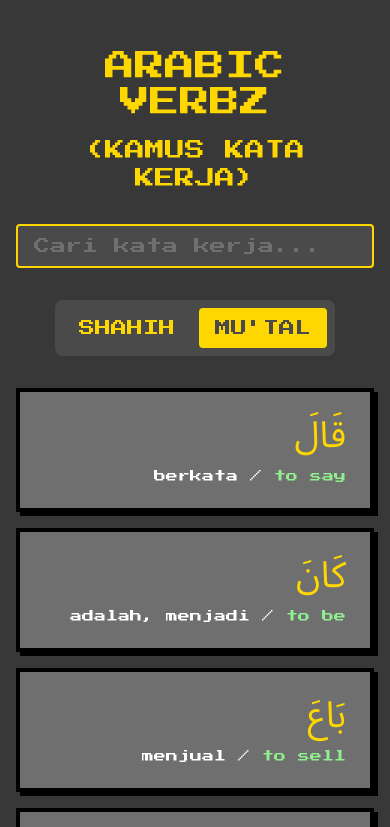
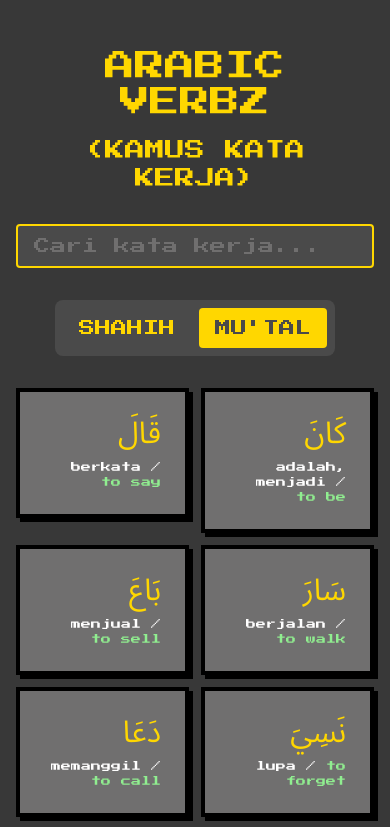
Before and after one commit to fauzanlbs/arabic-verbz, a Next.js app: page / in a window 390 px wide. Shown: the top 827 px of the page. Built offline with nearby package versions, Linux system fonts and the light colour scheme.

Commit message:
update mobile view

```diff
--- a/src/app/page.js
+++ b/src/app/page.js
@@ -67,17 +67,17 @@ export default function Home() {
         </div>
 
         {/* Verb Cards Grid */}
-        <div className="grid grid-cols-1 sm:grid-cols-2 md:grid-cols-3 lg:grid-cols-4 xl:grid-cols-6 gap-4">
+        <div className="grid grid-cols-2 md:grid-cols-3 lg:grid-cols-4 xl:grid-cols-6 gap-3">
           {filteredVerbs.map((verb) => (
             <Link key={verb.id} href={`/verbs/${verb.id}`}>
               <div className="bg-[#706F6F] border-4 border-[#000000] p-6
                             shadow-[4px_4px_0px_0px_rgba(0,0,0,1)]
                             hover:translate-y-1 hover:shadow-[2px_2px_0px_0px_rgba(0,0,0,1)]
                             transition-all cursor-pointer flex flex-col items-end">
-                <div className="text-4xl text-right mb-3 text-[#FFD700] font-arabic">
+                <div className="text-3xl sm:text-4xl text-right mb-2 sm:mb-3 text-[#FFD700] font-arabic">
                   {verb.word}
                 </div>
-                <div className={`${pressStart2P.className} text-xs text-right`}>
+                <div className={`${pressStart2P.className} text-[10px] sm:text-xs text-right`}>
                   <span className="text-[#FFFFFF]">{verb.meaning}</span>
                   <span className="text-[#FFFFFF]"> / </span>
                   <span className="text-[#90EE90]">{verb.meaning_en}</span>
--- a/src/data/verbs.js
+++ b/src/data/verbs.js
@@ -1618,5 +1618,250 @@ export const verbs = [
         }
       }
     }
+  },
+  {
+    id: 'dakhala',
+    word: 'دَخَلَ',
+    type: 'sahih',
+    subtype: 'salim',
+    meaning: 'masuk',
+    meaning_en: 'to enter',
+    frequency: 80,
+    examples: [
+      {
+        arabic: 'دَخَلَ الطَّالِبُ الفَصْلَ',
+        translation: 'Siswa masuk kelas'
+      },
+      {
+        arabic: 'دَخَلْتُ المَسْجِدَ',
+        translation: 'Saya masuk masjid'
+      }
+    ],
+    tasrif: {
+      madhi: {
+        ghoib: {
+          mudzakkar: ['دَخَلَ', 'دَخَلاَ', 'دَخَلُوْا'],
+          muannats: ['دَخَلَتْ', 'دَخَلَتَا', 'دَخَلْنَ']
+        },
+        khitob: {
+          mudzakkar: ['دَخَلْتَ', 'دَخَلْتُمَا', 'دَخَلْتُمْ'],
+          muannats: ['دَخَلْتِ', 'دَخَلْتُمَا', 'دَخَلْتُنَّ']
+        },
+        takallum: ['دَخَلْتُ', 'دَخَلْنَا']
+      },
+      mudhari: {
+        ghoib: {
+          mudzakkar: ['يَدْخُلُ', 'يَدْخُلاَنِ', 'يَدْخُلُوْنَ'],
+          muannats: ['تَدْخُلُ', 'تَدْخُلاَنِ', 'يَدْخُلْنَ']
+        },
+        khitob: {
+          mudzakkar: ['تَدْخُلُ', 'تَدْخُلاَنِ', 'تَدْخُلُوْنَ'],
+          muannats: ['تَدْخُلِيْنَ', 'تَدْخُلاَنِ', 'تَدْخُلْنَ']
+        },
+        takallum: ['أَدْخُلُ', 'نَدْخُلُ']
+      },
+      amr: {
+        khitob: {
+          mudzakkar: ['اُدْخُلْ', 'اُدْخُلاَ', 'اُدْخُلُوْا'],
+          muannats: ['اُدْخُلِي', 'اُدْخُلاَ', 'اُدْخُلْنَ']
+        }
+      }
+    }
+  },
+  {
+    id: 'dharaba',
+    word: 'ضَرَبَ',
+    type: 'sahih',
+    subtype: 'salim',
+    meaning: 'memukul',
+    meaning_en: 'to hit',
+    frequency: 75,
+    examples: [
+      {
+        arabic: 'ضَرَبَ اللهُ مَثَلاً',
+        translation: 'Allah membuat perumpamaan'
+      },
+      {
+        arabic: 'ضَرَبَ الوَلَدُ الكُرَةَ',
+        translation: 'Anak itu memukul bola'
+      }
+    ],
+    tasrif: {
+      madhi: {
+        ghoib: {
+          mudzakkar: ['ضَرَبَ', 'ضَرَبَا', 'ضَرَبُوْا'],
+          muannats: ['ضَرَبَتْ', 'ضَرَبَتَا', 'ضَرَبْنَ']
+        },
+        khitob: {
+          mudzakkar: ['ضَرَبْتَ', 'ضَرَبْتُمَا', 'ضَرَبْتُمْ'],
+          muannats: ['ضَرَبْتِ', 'ضَرَبْتُمَا', 'ضَرَبْتُنَّ']
+        },
+        takallum: ['ضَرَبْتُ', 'ضَرَبْنَا']
+      },
+      mudhari: {
+        ghoib: {
+          mudzakkar: ['يَضْرِبُ', 'يَضْرِبَانِ', 'يَضْرِبُوْنَ'],
+          muannats: ['تَضْرِبُ', 'تَضْرِبَانِ', 'يَضْرِبْنَ']
+        },
+        khitob: {
+          mudzakkar: ['تَضْرِبُ', 'تَضْرِبَانِ', 'تَضْرِبُوْنَ'],
+          muannats: ['تَضْرِبِيْنَ', 'تَضْرِبَانِ', 'تَضْرِبْنَ']
+        },
+        takallum: ['أَضْرِبُ', 'نَضْرِبُ']
+      },
+      amr: {
+        khitob: {
+          mudzakkar: ['اِضْرِبْ', 'اِضْرِبَا', 'اِضْرِبُوْا'],
+          muannats: ['اِضْرِبِي', 'اِضْرِبَا', 'اِضْرِبْنَ']
+        }
+      }
+    }
+  },
+  {
+    id: 'kharaja',
+    word: 'خَرَجَ',
+    type: 'sahih',
+    subtype: 'salim',
+    meaning: 'keluar',
+    meaning_en: 'to exit',
+    frequency: 80,
+    examples: [
+      {
+        arabic: 'خَرَجَ الطَّالِبُ مِنَ المَدْرَسَةِ',
+        translation: 'Siswa keluar dari sekolah'
+      },
+      {
+        arabic: 'خَرَجْتُ مِنَ البَيْتِ',
+        translation: 'Saya keluar dari rumah'
+      }
+    ],
+    tasrif: {
+      madhi: {
+        ghoib: {
+          mudzakkar: ['خَرَجَ', 'خَرَجَا', 'خَرَجُوْا'],
+          muannats: ['خَرَجَتْ', 'خَرَجَتَا', 'خَرَجْنَ']
+        },
+        khitob: {
+          mudzakkar: ['خَرَجْتَ', 'خَرَجْتُمَا', 'خَرَجْتُمْ'],
+          muannats: ['خَرَجْتِ', 'خَرَجْتُمَا', 'خَرَجْتُنَّ']
+        },
+        takallum: ['خَرَجْتُ', 'خَرَجْنَا']
+      },
+      mudhari: {
+        ghoib: {
+          mudzakkar: ['يَخْرُجُ', 'يَخْرُجَانِ', 'يَخْرُجُوْنَ'],
+          muannats: ['تَخْرُجُ', 'تَخْرُجَانِ', 'يَخْرُجْنَ']
+        },
+        khitob: {
+          mudzakkar: ['تَخْرُجُ', 'تَخْرُجَانِ', 'تَخْرُجُوْنَ'],
+          muannats: ['تَخْرُجِيْنَ', 'تَخْرُجَانِ', 'تَخْرُجْنَ']
+        },
+        takallum: ['أَخْرُجُ', 'نَخْرُجُ']
+      },
+      amr: {
+        khitob: {
+          mudzakkar: ['اُخْرُجْ', 'اُخْرُجَا', 'اُخْرُجُوْا'],
+          muannats: ['اُخْرُجِي', 'اُخْرُجَا', 'اُخْرُجْنَ']
+        }
+      }
+    }
+  },
+  {
+    id: 'sajada',
+    word: 'سَجَدَ',
+    type: 'sahih',
+    subtype: 'salim',
+    meaning: 'sujud',
+    meaning_en: 'to prostrate',
+    frequency: 75,
+    examples: [
+      {
+        arabic: 'سَجَدَ المُسْلِمُ لِلهِ',
+        translation: 'Muslim itu sujud kepada Allah'
+      },
+      {
+        arabic: 'سَجَدْنَا فِي الصَّلاَةِ',
+        translation: 'Kami sujud dalam shalat'
+      }
+    ],
+    tasrif: {
+      madhi: {
+        ghoib: {
+          mudzakkar: ['سَجَدَ', 'سَجَدَا', 'سَجَدُوْا'],
+          muannats: ['سَجَدَتْ', 'سَجَدَتَا', 'سَجَدْنَ']
+        },
+        khitob: {
+          mudzakkar: ['سَجَدْتَ', 'سَجَدْتُمَا', 'سَجَدْتُمْ'],
+          muannats: ['سَجَدْتِ', 'سَجَدْتُمَا', 'سَجَدْتُنَّ']
+        },
+        takallum: ['سَجَدْتُ', 'سَجَدْنَا']
+      },
+      mudhari: {
+        ghoib: {
+          mudzakkar: ['يَسْجُدُ', 'يَسْجُدَانِ', 'يَسْجُدُوْنَ'],
+          muannats: ['تَسْجُدُ', 'تَسْجُدَانِ', 'يَسْجُدْنَ']
+        },
+        khitob: {
+          mudzakkar: ['تَسْجُدُ', 'تَسْجُدَانِ', 'تَسْجُدُوْنَ'],
+          muannats: ['تَسْجُدِيْنَ', 'تَسْجُدَانِ', 'تَسْجُدْنَ']
+        },
+        takallum: ['أَسْجُدُ', 'نَسْجُدُ']
+      },
+      amr: {
+        khitob: {
+          mudzakkar: ['اُسْجُدْ', 'اُسْجُدَا', 'اُسْجُدُوْا'],
+          muannats: ['اُسْجُدِي', 'اُسْجُدَا', 'اُسْجُدْنَ']
+        }
+      }
+    }
+  },
+  {
+    id: 'adhina',
+    word: 'أَذِنَ',
+    type: 'sahih',
+    subtype: 'salim',
+    meaning: 'mengizinkan',
+    meaning_en: 'to permit',
+    frequency: 70,
+    examples: [
+      {
+        arabic: 'أَذِنَ المُدَرِّسُ لِلطَّالِبِ',
+        translation: 'Guru mengizinkan siswa'
+      },
+      {
+        arabic: 'أَذِنَ اللهُ لَنَا',
+        translation: 'Allah mengizinkan kita'
+      }
+    ],
+    tasrif: {
+      madhi: {
+        ghoib: {
+          mudzakkar: ['أَذِنَ', 'أَذِنَا', 'أَذِنُوْا'],
+          muannats: ['أَذِنَتْ', 'أَذِنَتَا', 'أَذِنَّ']
+        },
+        khitob: {
+          mudzakkar: ['أَذِنْتَ', 'أَذِنْتُمَا', 'أَذِنْتُمْ'],
+          muannats: ['أَذِنْتِ', 'أَذِنْتُمَا', 'أَذِنْتُنَّ']
+        },
+        takallum: ['أَذِنْتُ', 'أَذِنَّا']
+      },
+      mudhari: {
+        ghoib: {
+          mudzakkar: ['يَأْذَنُ', 'يَأْذَنَانِ', 'يَأْذَنُوْنَ'],
+          muannats: ['تَأْذَنُ', 'تَأْذَنَانِ', 'يَأْذَنَّ']
+        },
+        khitob: {
+          mudzakkar: ['تَأْذَنُ', 'تَأْذَنَانِ', 'تَأْذَنُوْنَ'],
+          muannats: ['تَأْذَنِيْنَ', 'تَأْذَنَانِ', 'تَأْذَنَّ']
+        },
+        takallum: ['آذَنُ', 'نَأْذَنُ']
+      },
+      amr: {
+        khitob: {
+          mudzakkar: ['اِئْذَنْ', 'اِئْذَنَا', 'اِئْذَنُوْا'],
+          muannats: ['اِئْذَنِي', 'اِئْذَنَا', 'اِئْذَنَّ']
+        }
+      }
+    }
   }
 ];
```
